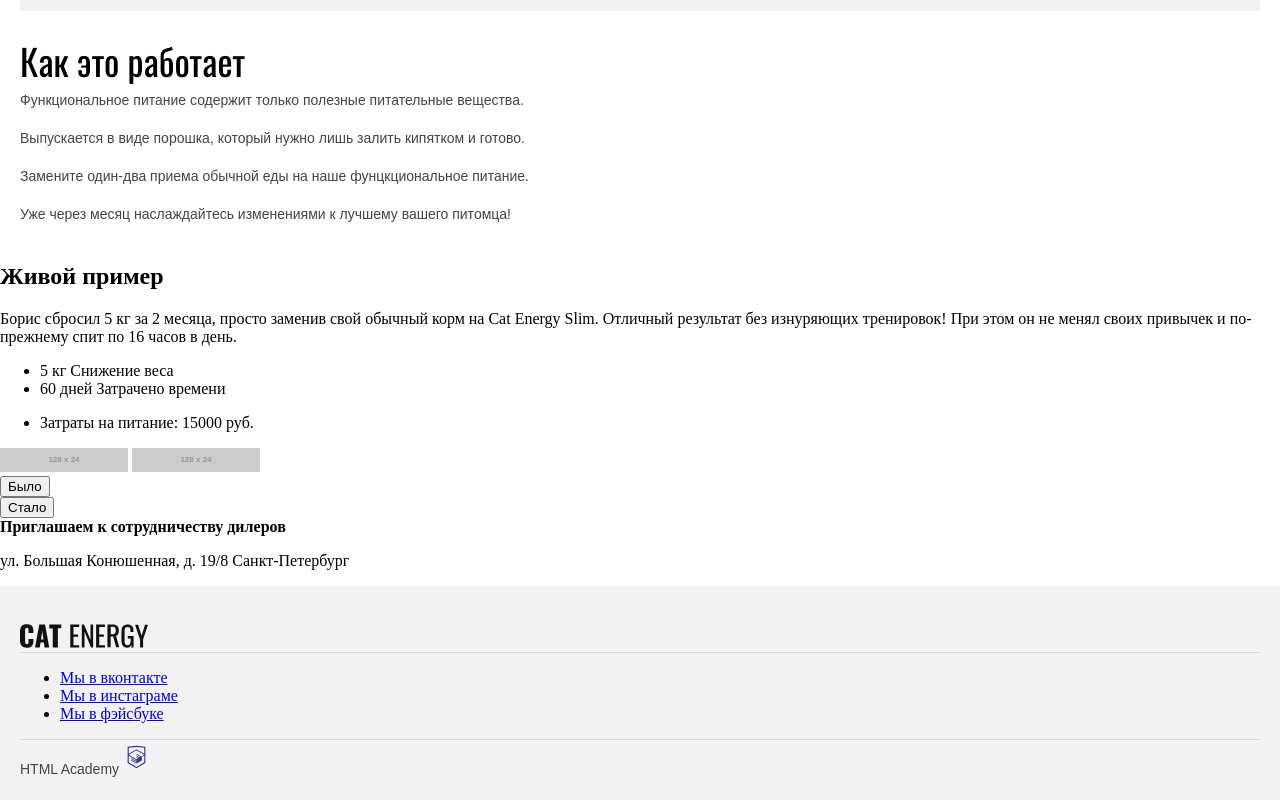
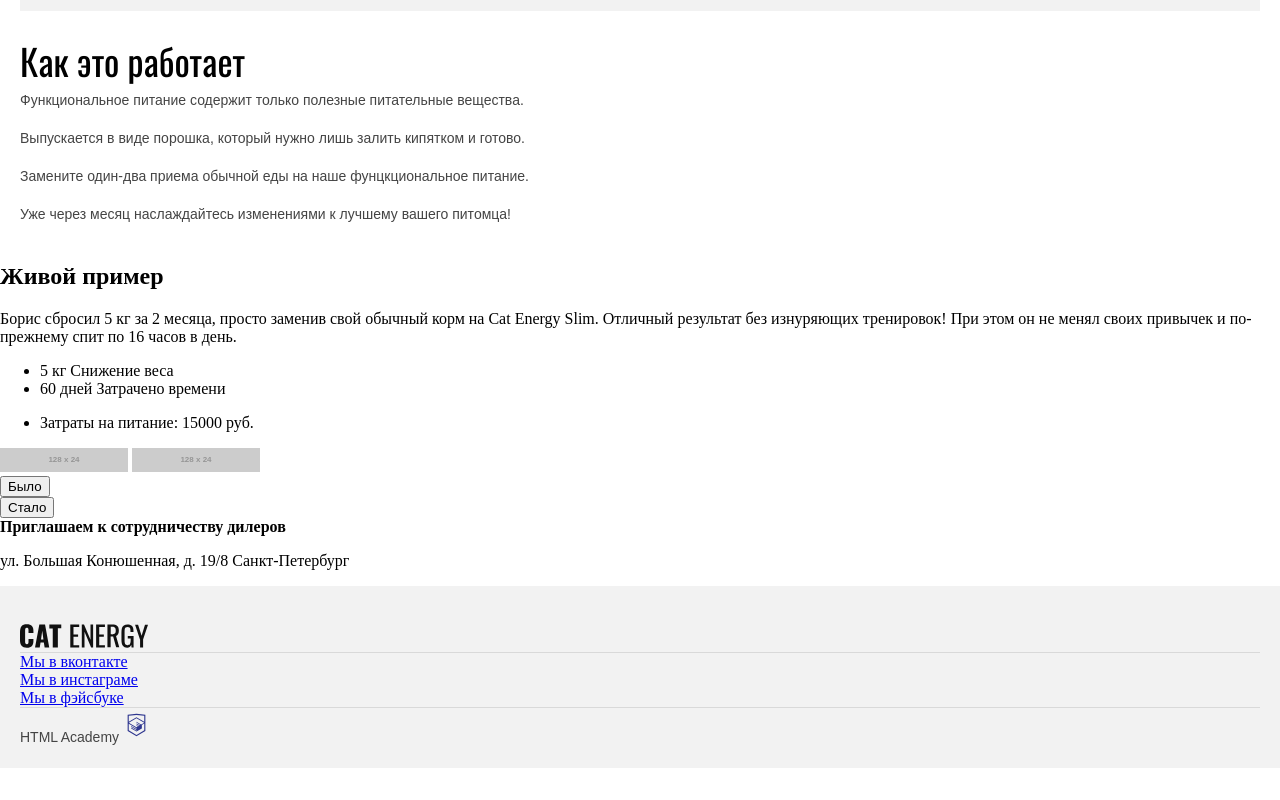
Before and after one commit to sphini/855147-cat-energy-17, a website: page source/index.html in a window 1280 px wide. Shown: the part 779-1579 px from the top of the page. After the commit the page ends 1547 px from the top, so only its background shows below. Drawn offline with nearby package versions, Linux system fonts and the light colour scheme; files that its build step writes are made by us from their sources; placeholder pictures from the web are drawn by us; files whose address does not match are found by name.

Commit message:
Исправил элемент

```diff
--- a/source/less/blocks/page-footer/social.less
+++ b/source/less/blocks/page-footer/social.less
@@ -1,3 +1,3 @@
-.copyright__text {
+.social__list {
   .clear-style();
 }
```
